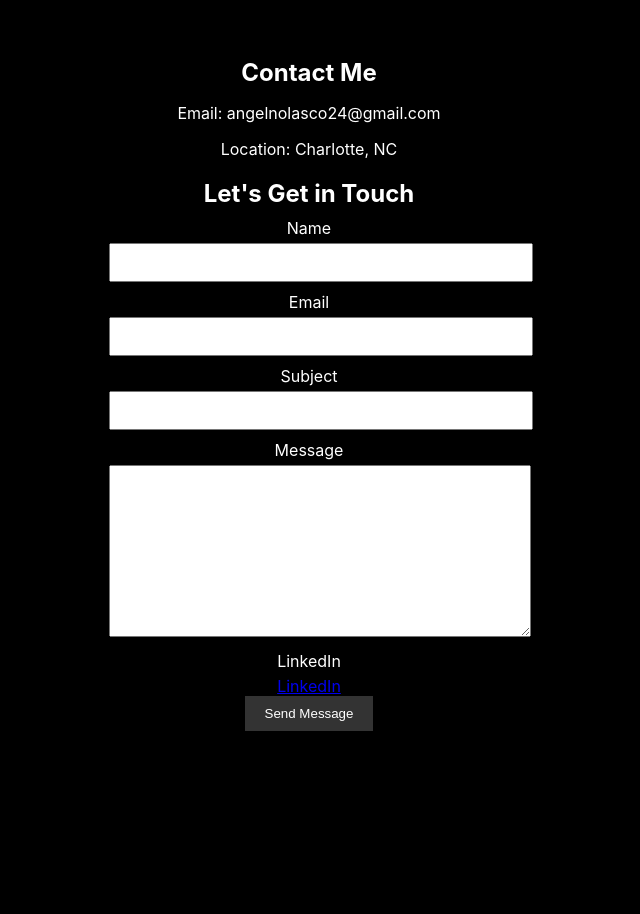
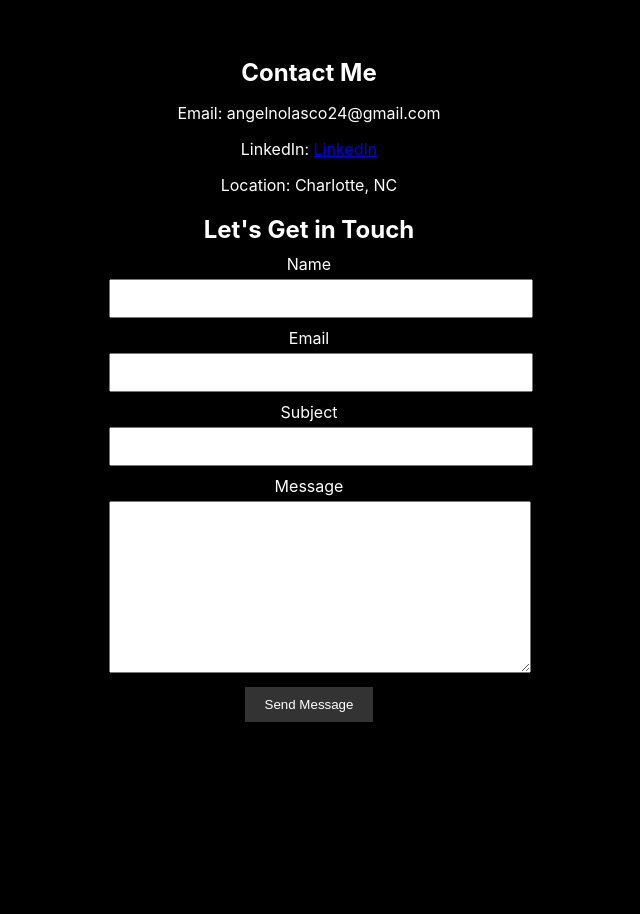
Before and after one commit to angelnolasco/portfolio, a React (Create React App) app: page / in a window 1280 px wide. Shown: the part 2400-3314 px from the top of the page, without its empty margins (331-971 px from the left). Built offline with nearby package versions, Linux system fonts and the light colour scheme.

Commit message:
linkedin

```diff
--- a/src/components/Contact.js
+++ b/src/components/Contact.js
@@ -23,11 +23,12 @@ const Contact = () => {
 
   return (
     <div className="contact-container">
-      <h1 className="contact-title">Contact Me</h1>
-      <p className="contact-info">Email: angelnolasco24@gmail.com</p>
-      <p className="contact-info">Location: Charlotte, NC</p>
-      <h2 className="contact-title">Let's Get in Touch</h2>
-      <form className="contact-form" onSubmit={handleSubmit}>
+  <h1 className="contact-title">Contact Me</h1>
+  <p className="contact-info">Email: angelnolasco24@gmail.com</p>
+  <p className="contact-info">LinkedIn: <a href="https://www.linkedin.com/in/angel-nolasco-53b97b270/" target="_blank" rel="noopener noreferrer">LinkedIn</a></p>
+  <p className="contact-info">Location: Charlotte, NC</p>
+  <h2 className="contact-title">Let's Get in Touch</h2>
+  <form className="contact-form" onSubmit={handleSubmit}>
         <div>
           <label htmlFor="name">Name</label>
           <input
@@ -71,10 +72,6 @@ const Contact = () => {
             required
           />
         </div>
-        <div>
-          <label htmlFor="linkedin">LinkedIn</label>
-          <a href="https://www.linkedin.com/in/angel-nolasco-53b97b270/" target="_blank" rel="noopener noreferrer">LinkedIn</a>
-        </div>
         <button type="submit">Send Message</button>
       </form>
     </div>
```
